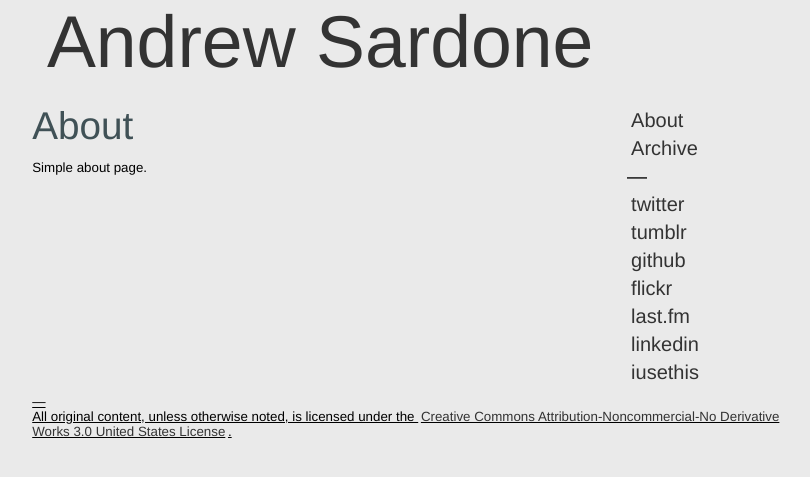
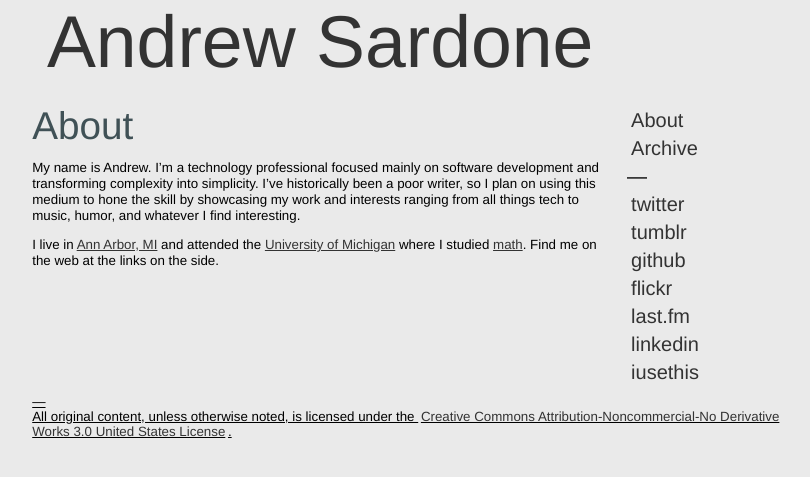
Before and after one commit to andrewsardone/andrewsardone.github.com, a Jekyll site: the page built from about.md, in a window 1280 px wide. Shown: the top 477 px of the page, without its empty margins (223-1033 px from the left). Built offline with Jekyll 4.4.1, drawn with Linux system fonts in a browser that asks for light colours.

Commit message:
First cut at the About page content.

```diff
--- a/about.md
+++ b/about.md
@@ -6,4 +6,6 @@ title: About
 {{ page.title }}
 ================
 
-Simple about page.
+My name is Andrew. I'm a technology professional focused mainly on software development and transforming complexity into simplicity. I've historically been a poor writer, so I plan on using this medium to hone the skill by showcasing my work and interests ranging from all things tech to music, humor, and whatever I find interesting.
+
+I live in [Ann Arbor, MI](http://annarbor.com) and attended the [University of Michigan](http://umich.edu) where I studied [math](http://www.math.lsa.umich.edu/). Find me on the web at the links on the side.
```
